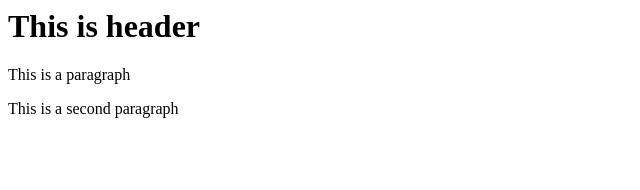
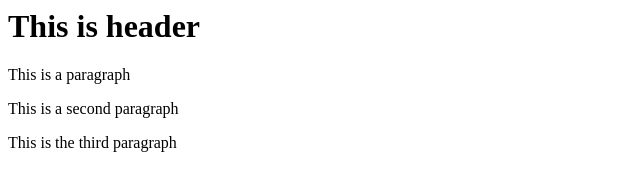
Before and after one commit to abhishekfac/Abhishek-Chaudhary, a website: page index.html in a window 1280 px wide. Shown: the whole page, without its empty margins (0-640 px from the left). Drawn offline with Linux system fonts and the light colour scheme.

Commit message:
fourth commit

```diff
--- a/index.html
+++ b/index.html
@@ -4,5 +4,6 @@
     <h1>This is header</h1>
     <p>This is a paragraph</p>
     <p>This is a second paragraph</p>
+    <p>This is the third paragraph</p>
 </body>
 </html>
```
Also changed, not shown: package.json (added, +24 -0 lines), 2 other files.
